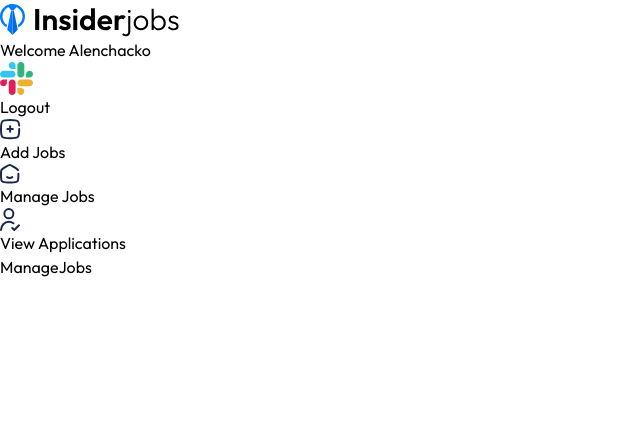
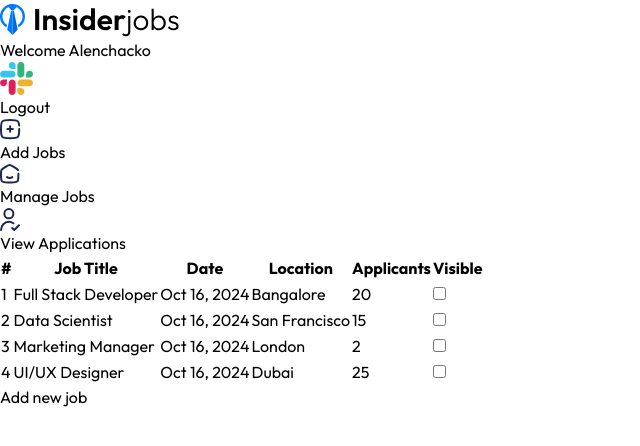
Before and after one commit to AlenChacko/Job-Portal, a React (Vite) app in the folder client/: page /dashboard/manage-job in a window 1280 px wide. Shown: the top 446 px of the page, without its empty margins (0-640 px from the left). Built offline with nearby package versions, Linux system fonts and the light colour scheme.

Commit message:
manage jobs page completed and fontend completed

```diff
--- a/client/src/pages/ManageJobs.jsx
+++ b/client/src/pages/ManageJobs.jsx
@@ -1,9 +1,60 @@
-import React from 'react'
+import React from "react";
+import { manageJobsData } from "../assets/assets";
+import moment from "moment";
+import { useNavigate } from "react-router-dom";
 
 const ManageJobs = () => {
+  const navigate = useNavigate();
   return (
-    <div>ManageJobs</div>
-  )
-}
+    <div className="container p-4 max-w-5xl">
+      <div className="overflow-x-auto">
+        <table className="min-w-full bg-white border border-gray-200 max-sm:text-sm">
+          <thead>
+            <tr>
+              <th className="py-2 px-4 border-b text-left max-sm:hidden">#</th>
+              <th className="py-2 px-4 border-b text-left">Job Title</th>
+              <th className="py-2 px-4 border-b text-left max-sm:hidden">
+                Date
+              </th>
+              <th className="py-2 px-4 border-b text-left">Location</th>
+              <th className="py-2 px-4 border-b text-center">Applicants</th>
+              <th className="py-2 px-4 border-b text-left">Visible</th>
+            </tr>
+          </thead>
+          <tbody>
+            {manageJobsData.map((job, index) => (
+              <tr key={index} className="text-gray-700">
+                <td className="py-2 px-4 border-b max-sm:hidden">
+                  {index + 1}
+                </td>
+                <td className="py-2 px-4 border-b">{job.title}</td>
+                <td className="py-2 px-4 border-b max-sm:hidden">
+                  {moment(job.date).format("ll")}
+                </td>
+                <td className="py-2 px-4 border-b">{job.location}</td>
+                <td className="py-2 px-4 border-b text-center">
+                  {job.applicants}
+                </td>
+                <td className="py-2 px-4 border-b">
+                  <input type="checkbox" className="scale-125 ml-4 " />
+                </td>
+              </tr>
+            ))}
+          </tbody>
+        </table>
+      </div>
+      <div className="mt-4 flex justify-end">
+        <button
+          onClick={() => {
+            navigate("/dashboard/add-job");
+          }}
+          className="bg-black text-white py-2 px-4 rounded"
+        >
+          Add new job
+        </button>
+      </div>
+    </div>
+  );
+};
 
-export default ManageJobs
+export default ManageJobs;
```
Also changed, not shown: client/src/pages/ViewApplications.jsx (+22 -6 lines).
